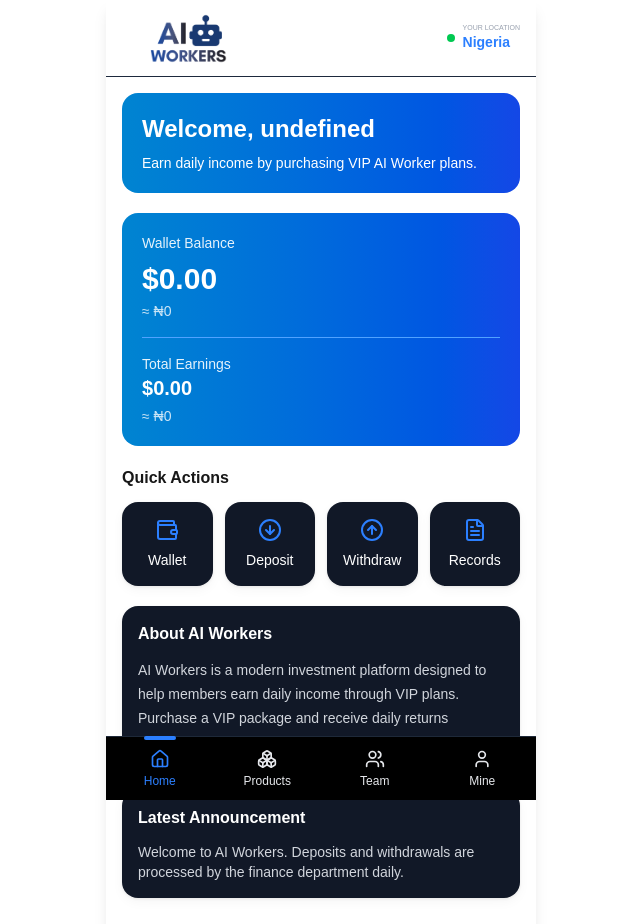
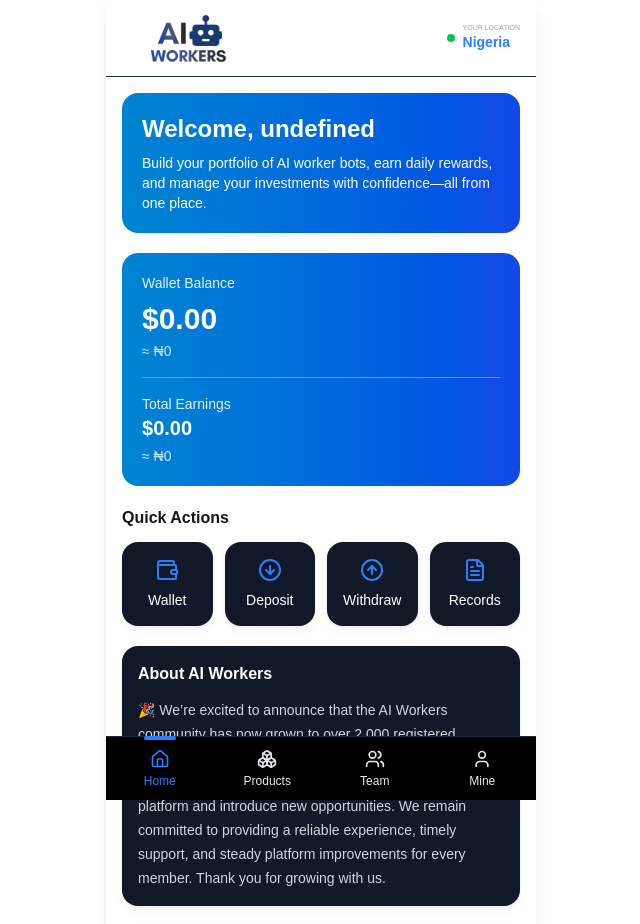
Before and after one commit to chinexus29-spec/aiworkers, a Next.js app: page / in a window 1280 px wide. Shown: the top 924 px of the page, without its empty margins (319-959 px from the left). Built offline with nearby package versions, Linux system fonts and the light colour scheme; no server answers; the database is empty; sample sign-in values are in the browser's storage.

Commit message:
add user plans api

```diff
--- a/src/app/api/admin/deposit/approve/route.ts
+++ b/src/app/api/admin/deposit/approve/route.ts
@@ -160,7 +160,7 @@ export async function POST(
               .referredBy.id,
 
           amount:
-            commission,
+            commission/USD_RATE,
 
           type:
             TransactionType.REFERRAL_BONUS,
--- a/src/app/api/admin/deposits/route.ts
+++ /dev/null
@@ -1,19 +0,0 @@
-import { NextResponse } from "next/server";
-import { prisma } from "@/lib/prisma";
-
-export async function GET() {
-  const deposits =
-    await prisma.deposit.findMany({
-      include: {
-        user: true,
-      },
-
-      orderBy: {
-        createdAt: "desc",
-      },
-    });
-
-  return NextResponse.json(
-    deposits
-  );
-}
--- a/src/app/api/admin/withdrawals/approve/route.ts
+++ b/src/app/api/admin/withdrawals/approve/route.ts
@@ -3,6 +3,8 @@ import {
   TransactionStatus,
   TransactionType,
 } from "@prisma/client";
+
+const USD_RATE = 1350;
 
 import { prisma } from "@/lib/prisma";
 
@@ -68,7 +70,7 @@ export async function POST(
           withdrawal.userId,
 
         amount:
-          withdrawal.amount,
+          withdrawal.amount/USD_RATE,
 
         type:
           TransactionType.WITHDRAWAL,
--- a/src/app/page.tsx
+++ b/src/app/page.tsx
@@ -74,8 +74,7 @@ useEffect(() => {
   </h2>
 
         <p className="mt-2 text-sm">
-          Earn daily income by purchasing
-          VIP AI Worker plans.
+          Build your portfolio of AI worker bots, earn daily rewards, and manage your investments with confidence—all from one place.
         </p>
       </section>
 
@@ -161,14 +160,11 @@ useEffect(() => {
         </h3>
 
         <p className="text-sm text-gray-300 leading-6">
-          AI Workers is a modern
-          investment platform designed
-          to help members earn daily
-          income through VIP plans.
-          Purchase a VIP package and
-          receive daily returns
-          throughout the duration of
-          the plan.
+   🎉 We’re excited to announce that the AI Workers community has now grown to over 2,000 registered members!
+
+Thank you for being part of our journey. Your trust and support continue to inspire us as we improve the platform and introduce new opportunities. We remain committed to providing a reliable experience, timely support, and steady platform improvements for every member.
+
+Thank you for growing with us.
         </p>
       </section>
 
@@ -180,10 +176,11 @@ useEffect(() => {
         </h3>
 
         <p className="text-sm text-gray-300">
-          Welcome to AI Workers.
-          Deposits and withdrawals are
-          processed by the finance
-          department daily.
+          AI Workers is an AI-powered digital earning platform that gives members access to virtual AI worker bots designed to generate daily returns throughout their active plan period.
+
+Our goal is to make digital earning simple, transparent, and accessible by combining AI-themed investment products with a secure, easy-to-use platform. Members can purchase AI worker plans, track earnings, grow their network through referrals, and manage their accounts from a single dashboard.
+
+We continue to improve our services by introducing new AI worker categories, strengthening platform security, and providing responsive customer support to ensure the best possible experience for our community.
         </p>
       </section>
     </main>
```
